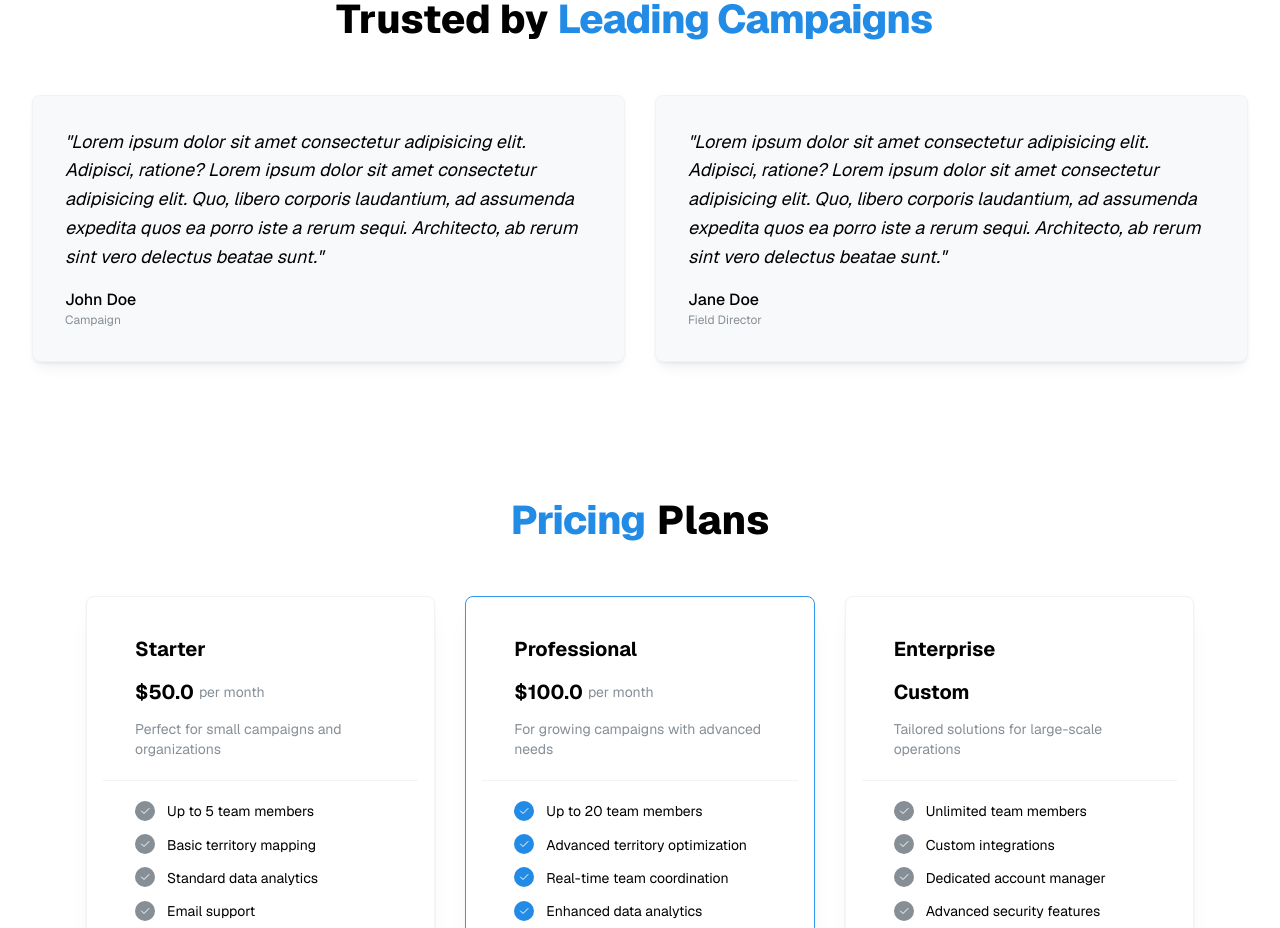
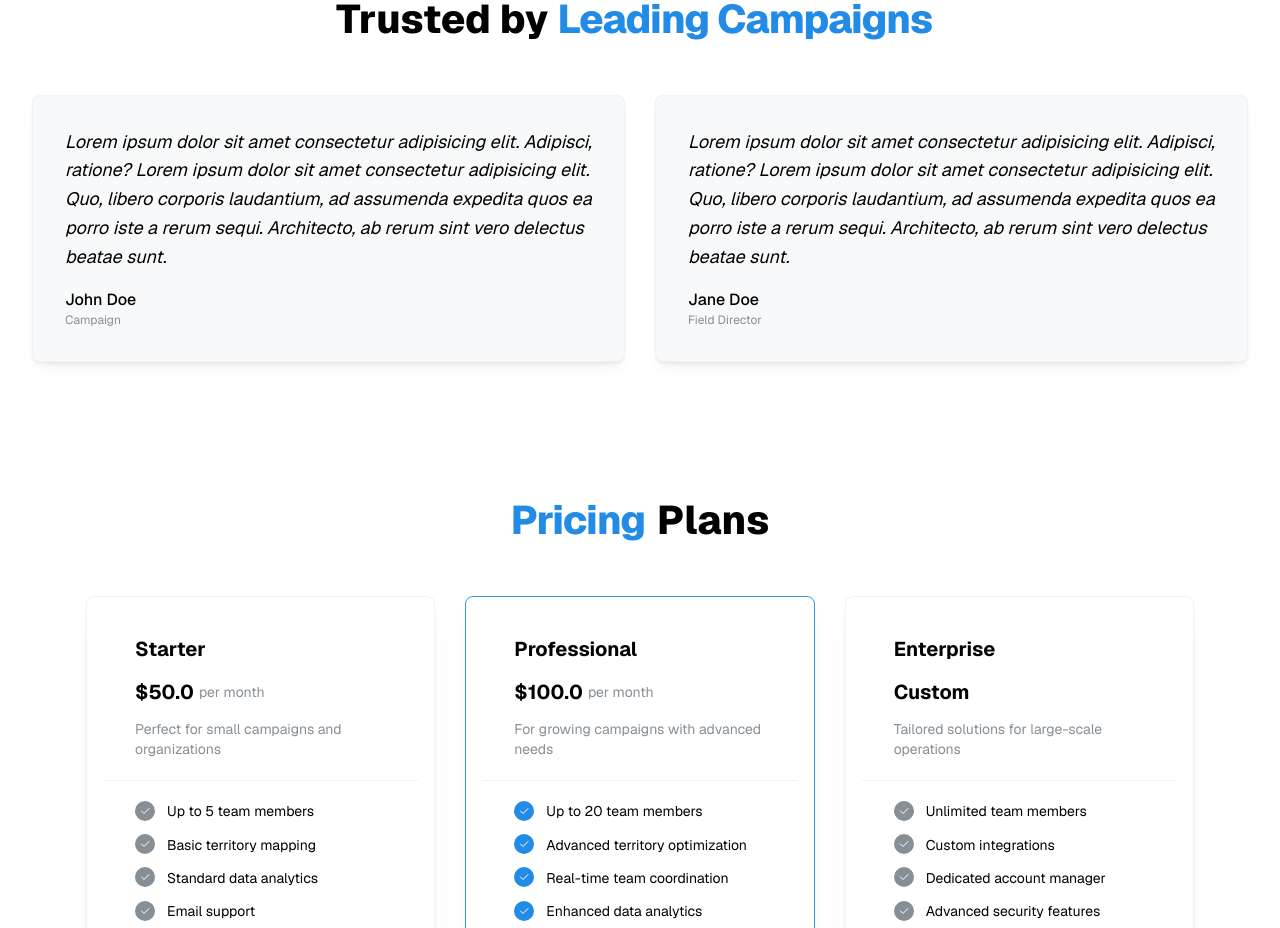
Before and after one commit to xjeyceex/help-earth-now-with-backend, a Next.js app: page / in a window 1280 px wide. Shown: the part 1220-2148 px from the top of the page. Built offline with nearby package versions, Linux system fonts and the light colour scheme.

Commit message:
remove quotation

```diff
--- a/app/(public)/page.tsx
+++ b/app/(public)/page.tsx
@@ -355,7 +355,7 @@ export default function HomePage() {
                   }}
                 >
                   <Text size="lg" fs="italic" mb="md">
-                    "{testimonial.quote}"
+                    {testimonial.quote}
                   </Text>
                   <Group>
                     <div>
```
